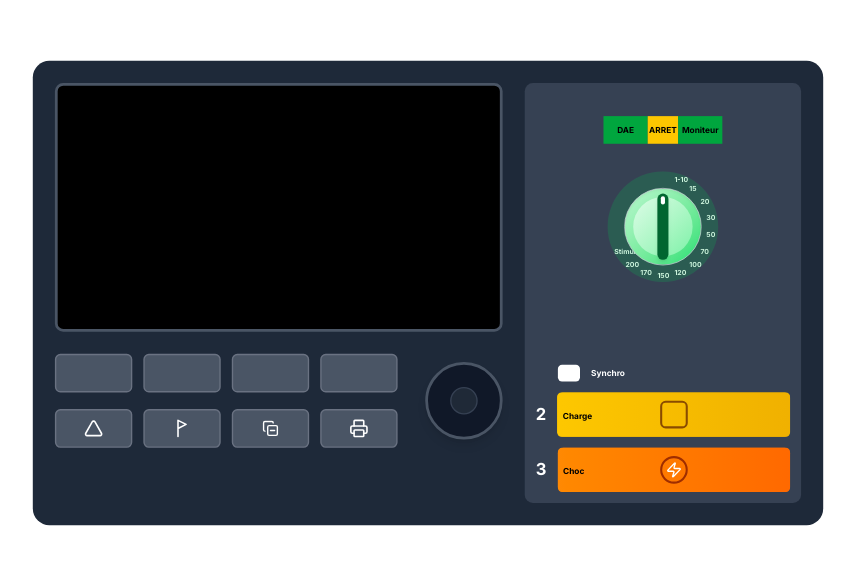
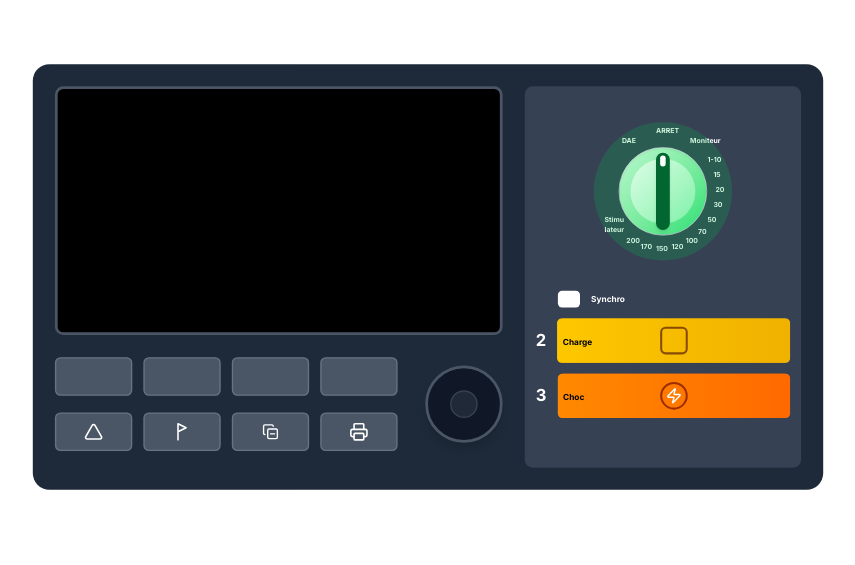
Before and after one commit to Samouz75/Defib_simulation, a Next.js app: page / in a window 1280 px wide. Shown: the part 123-688 px from the top of the page, without its empty margins (212-1067 px from the left). Built offline with nearby package versions, Linux system fonts and the light colour scheme.

Commit message:
Updated RotativeKnob component with new angle mappings for "DAE", "ARRET", and "Moniteur".

```diff
--- a/src/app/components/buttons/RotativeKnob.tsx
+++ b/src/app/components/buttons/RotativeKnob.tsx
@@ -24,19 +24,21 @@ const RotativeKnob: React.FC<RotativeKnobProps> = ({
 
   // Angles prédéfinis pour les crans
   const predefinedAngles: PredefinedAngle[] = [
-    { value: "0", angle: 0 },
-    { value: "1-10", angle: 20 },
-    { value: "15", angle: 40 },
-    { value: "20", angle: 60 },
-    { value: "30", angle: 80 },
-    { value: "50", angle: 100 },
-    { value: "70", angle: 120 },
-    { value: "100", angle: 140 },
-    { value: "120", angle: 160 },
+    { value : "DAE" , angle:-35},
+    { value: "ARRET", angle: 0 },
+    { value: "Moniteur", angle: 35 },
+    { value: "1-10", angle: 60 },
+    { value: "15", angle: 75 },
+    { value: "20", angle: 90 },
+    { value: "30", angle: 105 },
+    { value: "50", angle: 120 },
+    { value: "70", angle: 135 },
+    { value: "100", angle: 150 },
+    { value: "120", angle: 165 },
     { value: "150", angle: 180 },
-    { value: "170", angle: 200 },
-    { value: "200", angle: 220 },
-    { value: "Stimulateur", angle: 240 },
+    { value: "170", angle: 195 },
+    { value: "200", angle: 210 },
+    { value: "Stimu\nlateur", angle: 240 },
   ];
 
   // Fonction pour trouver l'angle le plus proche
@@ -148,6 +150,11 @@ const RotativeKnob: React.FC<RotativeKnobProps> = ({
     setAccumulatedRotation(0);
   };
 
+  // Déclencher onValueChange lors de l'initialisation
+  useEffect(() => {
+    onValueChange?.(rotaryValue);
+  }, []); // Seulement au montage
+
   useEffect(() => {
     if (isDragging) {
       const handleMouseMove = (e: MouseEvent) => handleRotaryMove(e);
@@ -176,21 +183,22 @@ const RotativeKnob: React.FC<RotativeKnobProps> = ({
 
   return (
     <div className="relative mt-6">
-      <div className="absolute inset-0 w-48 h-48">
+      <div className="absolute inset-0 w-56 h-56">
         {predefinedAngles
-          .filter(item => item.value !== "0") // Hide "0" from visual display
           .map((item) => (
           <div
             key={item.value}
             className="absolute text-white font-bold"
             style={{
-              transform: `rotate(${item.angle - 90}deg) translate(72px) rotate(${-(item.angle - 90)}deg)`,
+              transform: `rotate(${item.angle - 90}deg) translate(86px) rotate(${-(item.angle - 90)}deg)`,
               transformOrigin: "50% 50%",
               left: "50%",
               top: "50%",
-              marginLeft: "-8px",
-              marginTop: "-8px",
+              marginLeft: "-10px",
+              marginTop: "-10px",
               fontSize: "10px",
+              whiteSpace: "pre-line",
+              textAlign: "center",
             }}
           >
             {item.value}
@@ -199,12 +207,12 @@ const RotativeKnob: React.FC<RotativeKnobProps> = ({
       </div>
 
       {/* Zone verte d'arrière-plan */}
-      <div className="absolute inset-4 bg-green-500 opacity-20 rounded-full"></div>
+      <div className="absolute inset-3 bg-green-500 opacity-20 rounded-full"></div>
 
       {/* Bouton rotatif principal */}
       <div
         ref={rotaryRef}
-        className="relative w-48 h-48 rounded-full border-gray-600 cursor-grab active:cursor-grabbing touch-manipulation select-none"
+        className="relative w-56 h-56 rounded-full border-gray-600 cursor-grab active:cursor-grabbing touch-manipulation select-none"
         onMouseDown={handleRotaryMouseDown}
         onTouchStart={handleRotaryTouchStart}
         style={{
@@ -214,12 +222,12 @@ const RotativeKnob: React.FC<RotativeKnobProps> = ({
         }}
       >
         {/* Centre du bouton avec effet 3D */}
-        <div className="absolute inset-10 bg-gradient-to-br from-green-200 to-green-400 rounded-full shadow-inner border border-gray-300 pointer-events-none">
-          <div className="absolute inset-3 bg-gradient-to-br from-green-100 to-green-300 rounded-full pointer-events-none">
+        <div className="absolute inset-12 bg-gradient-to-br from-green-200 to-green-400 rounded-full shadow-inner border border-gray-300 pointer-events-none">
+          <div className="absolute inset-4 bg-gradient-to-br from-green-100 to-green-300 rounded-full pointer-events-none">
             {/* Indicateur principal - barre verticale au centre */}
-            <div className="absolute top-1/2 left-1/2 w-4 h-24 bg-green-800 rounded-full transform -translate-x-1/2 -translate-y-1/2 shadow-md pointer-events-none">
+            <div className="absolute top-1/2 left-1/2 w-5 h-28 bg-green-800 rounded-full transform -translate-x-1/2 -translate-y-1/2 shadow-md pointer-events-none">
               {/* Petit indicateur oval blanc à l'extrémité de la barre */}
-              <div className="absolute top-1 left-1/2 w-1.5 h-3 bg-white rounded-full transform -translate-x-1/2 pointer-events-none"></div>
+              <div className="absolute top-1 left-1/2 w-2 h-4 bg-white rounded-full transform -translate-x-1/2 pointer-events-none"></div>
             </div>
           </div>
         </div>
--- a/src/app/page.tsx
+++ b/src/app/page.tsx
@@ -46,20 +46,26 @@ const DefibInterface: React.FC = () => {
   const handleRotaryValueChange = (value: number) => {
     const newValue = RotaryMappingService.mapRotaryToValue(value);
 
-    // Si la valeur est "Stimulateur", changer le mode d'affichage
-    if (newValue === "Stimulateur") {
+    // Gère les modes d'affichage directs
+    if (newValue === "DAE") {
+      handleModeChange("DAE");
+    }
+    else if (newValue === "ARRET") {
+      handleModeChange("ARRET");
+    }
+    else if (newValue === "Moniteur") {
+      handleModeChange("Moniteur");
+    }
+    else if (newValue === "Stimulateur") {
       handleModeChange("Stimulateur");
     }
-
-    else if (newValue === "0") {
-      handleModeChange("ARRET");
-    }
-
     else {
-      // Pour les autres valeurs, utiliser la logique existante
+      // Pour les valeurs numériques, passer en mode Manuel
       defibrillator.setManualFrequency(newValue, handleModeChange);
     }
   };
+
+
 
   const handleChargeButtonClick = () => {
     defibrillator.setSelectedChannel(2);
@@ -254,16 +260,6 @@ const DefibInterface: React.FC = () => {
           <div className="w-100 bg-gray-700 rounded-xl p-4">
             {/* Bouton rotatif */}
             <div className="relative flex flex-col items-center">
-              <div className="mt-8">
-                <ButtonComponent
-                  onButton1Click={() => handleModeChange("DAE")}
-                  onButton2Click={() => handleModeChange("ARRET")}
-                  onButton3Click={() => handleModeChange("Moniteur")}
-                  selectedMode={
-                    defibrillator.displayMode as "DAE" | "ARRET" | "Moniteur"
-                  }
-                />
-              </div>
               <div className="-mt-0">
                 <RotativeKnob
                   initialValue={0}
@@ -273,7 +269,7 @@ const DefibInterface: React.FC = () => {
             </div>
 
             {/* Boutons colorés */}
-            <div className="space-y-4 mt-26">
+            <div className="space-y-4 mt-8">
               {/* white */}
               <div className="flex items-center gap-4">
                 <div className="flex-row">
--- a/src/app/services/RotaryMappingService.ts
+++ b/src/app/services/RotaryMappingService.ts
@@ -5,18 +5,20 @@ export interface MappingPoint {
 
 export class RotaryMappingService {
   private static readonly MAPPING_POINTS: MappingPoint[] = [
-    { angle: 0, value: "0" },
-    { angle: 20, value: "1-10" },
-    { angle: 40, value: "15" },
-    { angle: 60, value: "20" },
-    { angle: 80, value: "30" },
-    { angle: 100, value: "50" },
-    { angle: 120, value: "70" },
-    { angle: 140, value: "100" },
-    { angle: 160, value: "120" },
+    { angle: -35, value: "DAE" },
+    { angle: 0, value: "ARRET" },
+    { angle: 35, value: "Moniteur" },
+    { angle: 60, value: "1-10" },
+    { angle: 75, value: "15" },
+    { angle: 90, value: "20" },
+    { angle: 105, value: "30" },
+    { angle: 120, value: "50" },
+    { angle: 135, value: "70" },
+    { angle: 150, value: "100" },
+    { angle: 165, value: "120" },
     { angle: 180, value: "150" },
-    { angle: 200, value: "170" },
-    { angle: 220, value: "200" },
+    { angle: 195, value: "170" },
+    { angle: 210, value: "200" },
     { angle: 240, value: "Stimulateur" },
   ];
 
```
